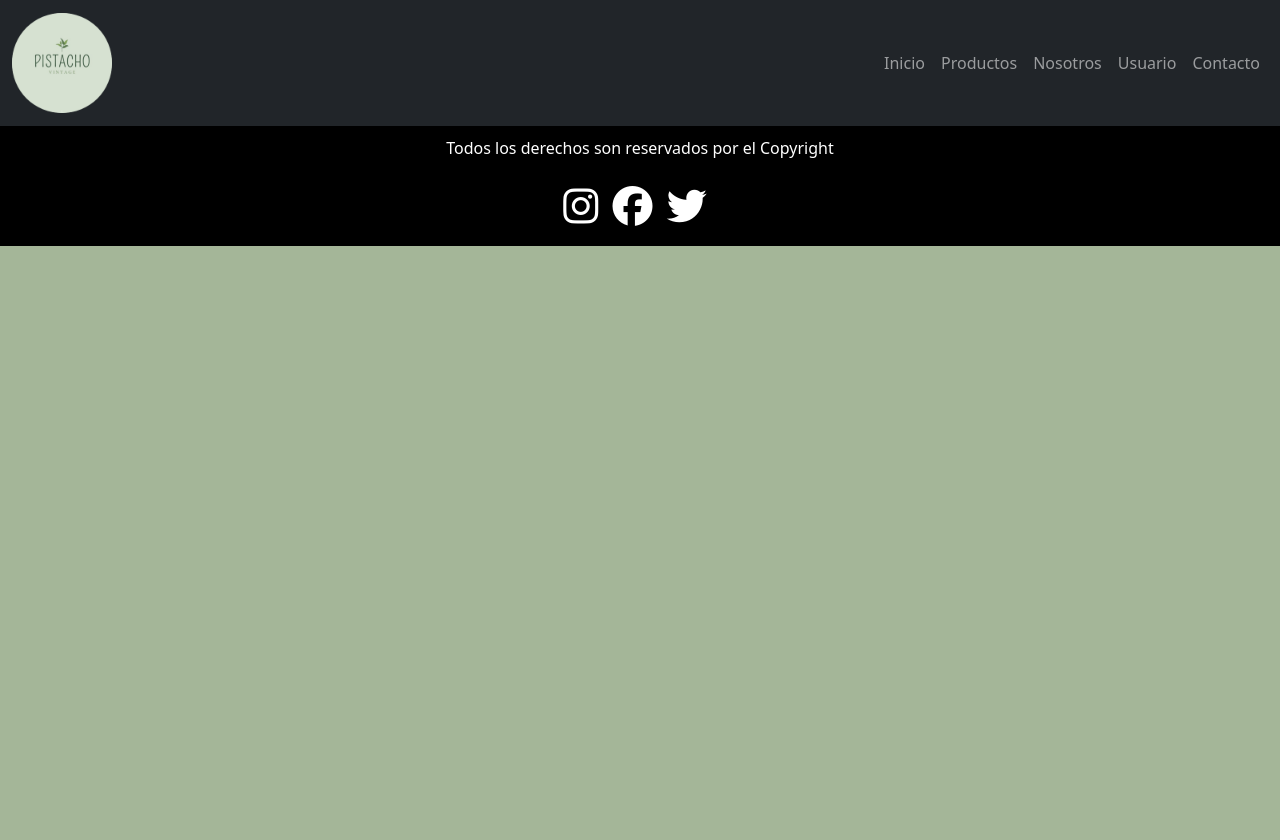
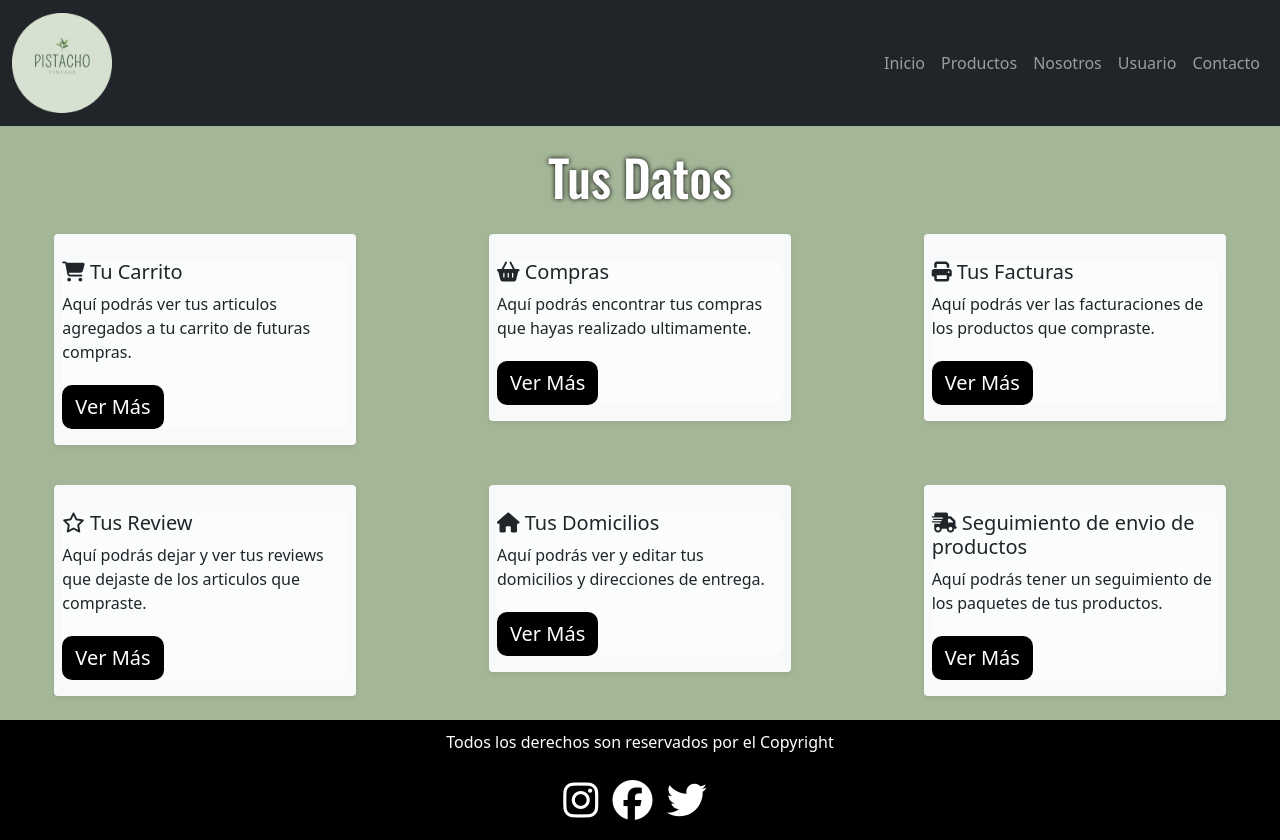
Before and after one commit to BustosLJ16/Pistacho-Old, a plain HTML site: page pages/usuario.html in a window 1280 px wide. Before the commit the page ends 800 px from the top, so only its background shows below. Drawn offline with nearby package versions, Linux system fonts and the light colour scheme.

Commit message:
V5: Sección usuario finalizada.

```diff
--- a/css/estilos.css
+++ b/css/estilos.css
@@ -237,3 +237,13 @@ footer a{
 .contacto-info a:hover{
     color: #333;
 }
+
+.cajas{
+    padding: 10px;
+    margin: 15px;
+}
+
+.datos-user{
+    justify-content: space-around;
+    border-radius: 10px;
+}
--- a/pages/usuario.html
+++ b/pages/usuario.html
@@ -44,7 +44,68 @@
         </div>
     </nav>
     <!-- Navbar Finaliza -->
-
+    <!-- Contenidos Inicia -->
+<section class="datos">
+    <h2 class="titulo">Tus Datos</h2>
+    <div class="datos-user row">
+        <div class="col-12 col-m-12 col-lg-3">
+            <div class="card bg-light shadow-sm border-0 px-2 py-3 mb-4">
+                <div class="prod-body">
+                    <h5 class="prod-title"> <i class="fa-solid fa-cart-shopping"></i> Tu Carrito</h5>
+                    <p>Aquí podrás ver tus articulos agregados a tu carrito de futuras compras.</p>
+                    <a href="#" class="btn">Ver Más</a>
+                </div>
+            </div>
+        </div>
+        <div class="col-12 col-m-12 col-lg-3">
+            <div class="card bg-light shadow-sm border-0 px-2 py-3 mb-4">
+                <div class="prod-body">
+                    <h5 class="prod-title"> <i class="fa-solid fa-basket-shopping"></i> Compras</h5>
+                    <p>Aquí podrás encontrar tus compras que hayas realizado ultimamente.</p>
+                    <a href="#" class="btn">Ver Más</a>
+                </div>
+            </div>
+        </div>
+        <div class="col-12 col-m-12 col-lg-3">
+            <div class="card bg-light shadow-sm border-0 px-2 py-3 mb-4">
+                <div class="prod-body">
+                    <h5 class="prod-title"> <i class="fa-solid fa-print"></i> Tus Facturas</h5>
+                    <p>Aquí podrás ver las facturaciones de los productos que compraste.</p>
+                    <a href="#" class="btn">Ver Más</a>
+                </div>
+            </div>
+        </div>
+        <pre></pre>
+        <div class="col-12 col-m-12 col-lg-3">
+            <div class="card bg-light shadow-sm border-0 px-2 py-3 mb-4">
+                <div class="prod-body">
+                    <h5 class="prod-title"> <i class="fa-regular fa-star"></i> Tus Review</h5>
+                    <p>Aquí podrás dejar y ver tus reviews que dejaste de los articulos que compraste.</p>
+                    <a href="#" class="btn">Ver Más</a>
+                </div>
+            </div>
+        </div>
+        <div class="col-12 col-m-12 col-lg-3">
+            <div class="card bg-light shadow-sm border-0 px-2 py-3 mb-4">
+                <div class="prod-body">
+                    <h5 class="prod-title"> <i class="fa-solid fa-house"></i> Tus Domicilios</h5>
+                    <p>Aquí podrás ver y editar tus domicilios y direcciones de entrega.</p>
+                    <a href="#" class="btn">Ver Más</a>
+                </div>
+            </div>
+        </div>
+        <div class="col-12 col-m-12 col-lg-3">
+            <div class="card bg-light shadow-sm border-0 px-2 py-3 mb-4">
+                <div class="prod-body">
+                    <h5 class="prod-title"> <i class="fa-solid fa-truck-fast"></i> Seguimiento de envio de productos</h5>
+                    <p>Aquí podrás tener un seguimiento de los paquetes de tus productos.</p>
+                    <a href="#" class="btn">Ver Más</a>
+                </div>
+            </div>
+        </div>
+    </div>
+</section>
+    <!-- Contenidos Finaliza -->
     <!-- Footer Inicia -->
     <footer>
         <p>Todos los derechos son reservados por el Copyright</p>
```
